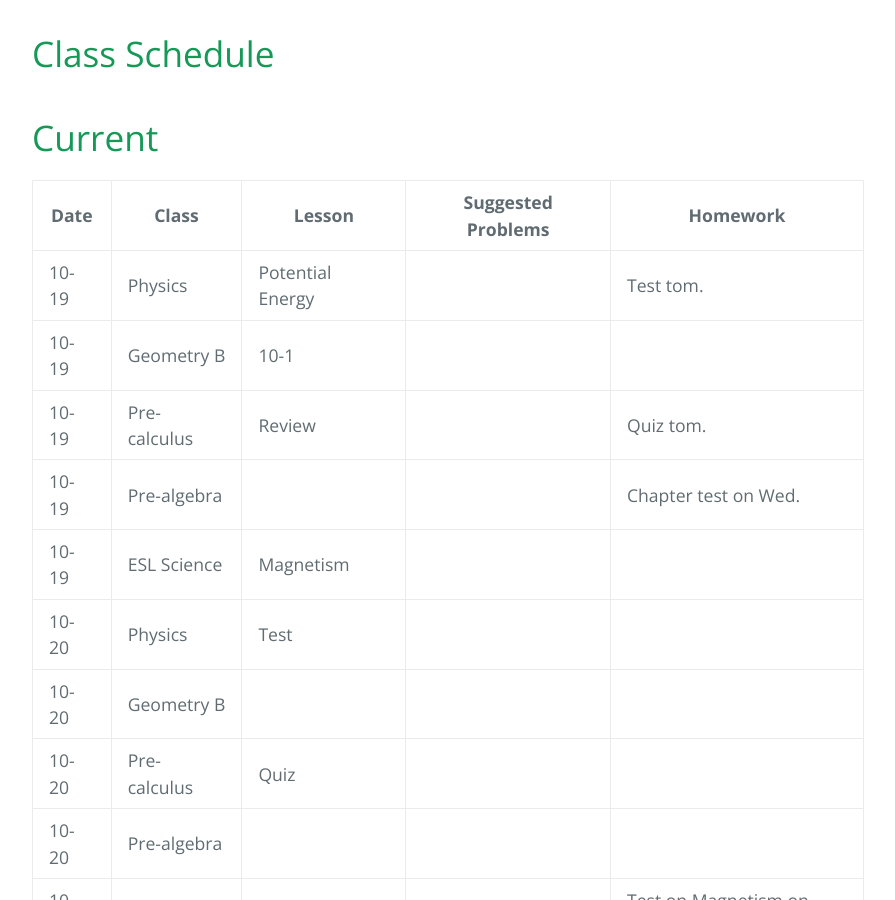
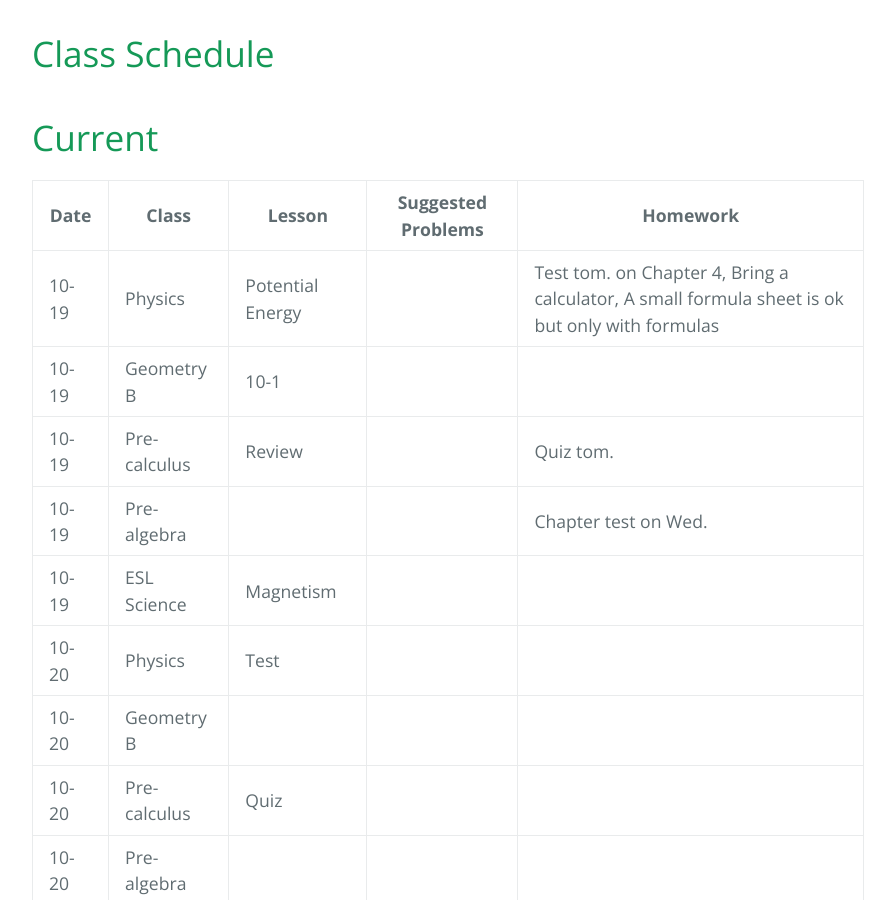
Before and after one commit to gpayoo/gpayoo, a Jekyll site: the page built from index.md, in a window 1280 px wide and 900 px high, scrolled down 388 px. Shown: the whole window, without its empty margins (192-1087 px from the left). Built offline with Jekyll 4.4.1, drawn with Linux system fonts in a browser that asks for light colours; our own code applies the rules of GitHub Pages for plain Markdown files.

Commit message:
Update index.md

```diff
--- a/index.md
+++ b/index.md
@@ -10,7 +10,7 @@ layout: default
 
 | Date | Class | Lesson | Suggested Problems | Homework |
 | ---- | ----- | ------ | -------- | ---
-| 10-19 | Physics | Potential Energy | | Test tom.
+| 10-19 | Physics | Potential Energy | | Test tom. on Chapter 4, Bring a calculator, A small formula sheet is ok but only with formulas
 | 10-19 | Geometry B | 10-1  | |   |
 | 10-19 | Pre-calculus | Review  | |  Quiz tom.
 | 10-19 | Pre-algebra |   | | Chapter test on Wed.
```
